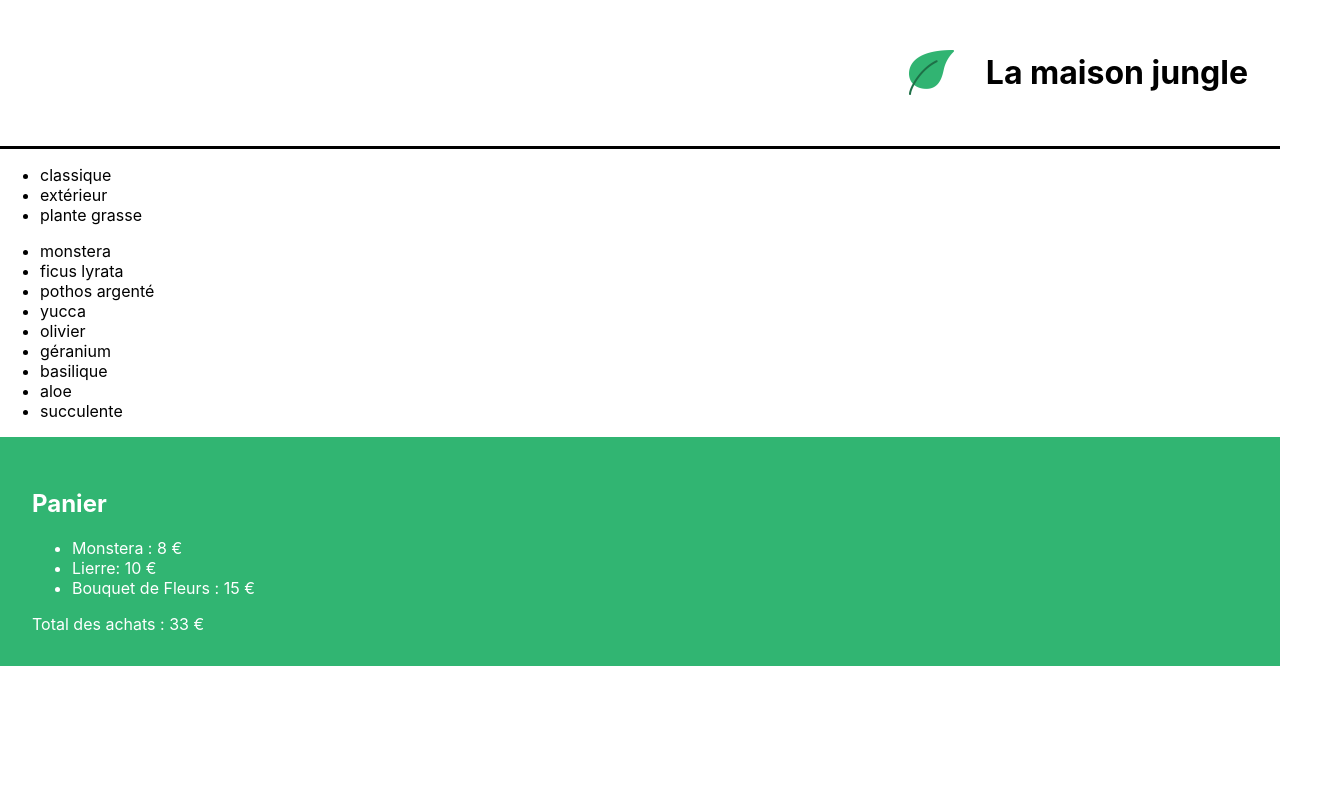
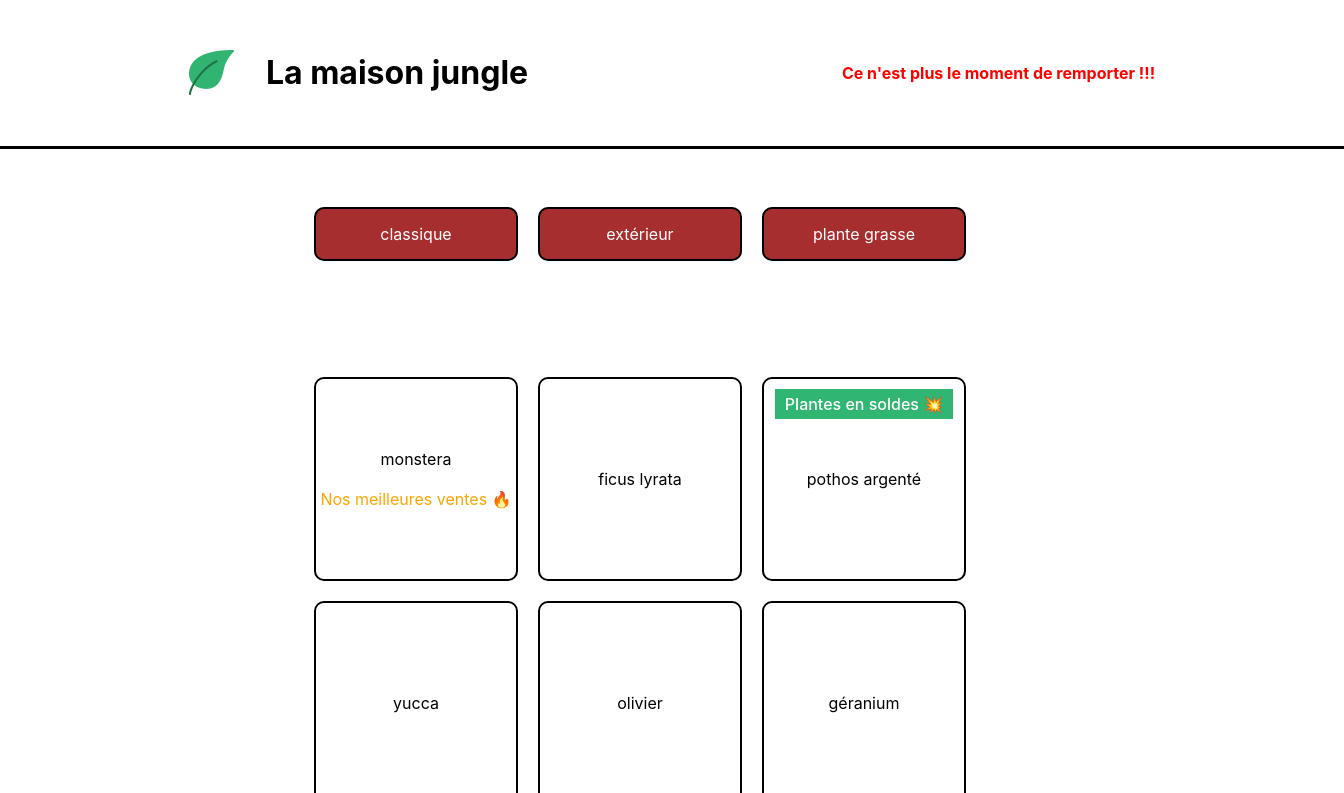
Before and after one commit to asonkes/Cours_React1_openclassRooms, a React (Create React App) app: page / in a window 1280 px wide. Shown: the top 793 px of the page, 1344 px wide, since content can reach past the window. Built offline with nearby package versions, Linux system fonts and the light colour scheme.

Commit message:
listes des conditions terminées + exercice fini et corrigé

```diff
--- a/src/components/Banner.js
+++ b/src/components/Banner.js
@@ -3,12 +3,20 @@
 /********************************/
 import '../styles/Banner.css';
 import logo from '../assets/logo.png';
+import '../components/Recommendation';
+import Recommendation from '../components/Recommendation';
 
 const Banner = () => {
+    const title = "La maison jungle";
+    /** On récupère le mois de l'année avec 'currentMonth' */
+
     return (
         <div className="lmj-banner">
-            <img src={logo} alt="la maison jungle" className='lmj-logo'></img>
-            <h1 className="lmj-title">La maison jungle</h1>
+            <div className='lmj-banner-row'>
+                <img src={logo} alt="la maison jungle" className='lmj-logo'></img>
+                <h1 className="lmj-title">{ title }</h1>
+            </div>
+            <Recommendation/>
         </div>
         )}
 
--- /dev/null
+++ b/src/components/Recommendation.js
@@ -0,0 +1,18 @@
+import '../styles/Recommendation.css';
+
+const Recommendation = () => {
+
+    const currentMonth = new Date().getMonth();
+    /** On a un booléen ici, qui correspond au printemps
+     * Raisonnement mois doit être PLUS GRAND QUE 2 ==> mois de MARS
+     * ET mois doit être PLUS PETIT QUE 5 (avant le mois de juin car il peut être = à 5) */
+    const isSpring = currentMonth >= 2 && currentMonth <= 5;
+
+    /** Ici on a utiliser un "if" mais on aurait pu utiliser un "switch" */
+    if(!isSpring) {
+        return (<p className="lmj-banner-text">Ce n'est plus le moment de remporter !!!</p>)
+    }
+    return (<p className="lmj-banner-text">C'est le printemps, rempotez ! 🌿</p>)
+}
+
+export default Recommendation;
--- a/src/components/SoppingList.js
+++ b/src/components/SoppingList.js
@@ -7,6 +7,8 @@
  * ==> on exécute le fichier
  * ==> On IMPORTE PAS LES DONNEES !!!
  */
+
+import '../styles/ShoppingList.css';
 import { plantList } from '../datas/plantList';
 
 /** Reduce( ) me permet de créer le nouveau tableau qui vient de la DB */
@@ -23,20 +25,23 @@ const categories = plantList.reduce((acc, plant) => {
         return acc.concat(plant.category);
     }
 }, []);
-
 /** ici on va ajouter le composant lui-même */
 /** Map() affiche le tableau */
 const ShoppingList = () => {
     return (
-        <div>
-            <ul>
+        <div className='lmj-shopping-list'>
+            <ul className='lmj-plant-list-category'>
                 {categories.map(cat =>
-                    <li key={cat}>{cat}</li>
+                    <li key={cat} className='lmj-plant-category'>{cat}</li>
                 )}
             </ul>
-            <ul>
+            <ul className='lmj-plant-list'>
                 { plantList.map(plant =>
-                    <li key={`${plant.id}`}>{plant.name}</li>
+                    <li key={`${plant.id}`} className='lmj-plant-item'>
+                        {plant.name}
+                        {plant.isBestSale && <span className='lmj-plant-bestSale'>Nos meilleures ventes 🔥</span>}
+                        {plant.isSpecialOffer ? <span className='lmj-plant-specialOffer'>Plantes en soldes 💥</span> : null}
+                    </li>
                 )}
             </ul>
         </div>
@@ -44,8 +49,3 @@ const ShoppingList = () => {
 }
 
 export default ShoppingList;
-
-/** Avec l'API
- * Cela donnera :
- * <li key={plant.id}>{plant.name}</li>
- */
--- a/src/datas/plantList.js
+++ b/src/datas/plantList.js
@@ -2,46 +2,64 @@ export const plantList = [
 	{
 		name: 'monstera',
 		category: 'classique',
-		id: '1ed'
+		id: '1ed',
+		isBestSale: true,
+		isSpecialOffer: false
 	},
 	{
 		name: 'ficus lyrata',
 		category: 'classique',
-		id: '2ab'
+		id: '2ab',
+		isBestSale: false,
+		isSpecialOffer: false
 	},
 	{
 		name: 'pothos argenté',
 		category: 'classique',
-		id: '3sd'
+		id: '3sd',
+		isBestSale: false,
+		isSpecialOffer: TransformStreamDefaultController
 	},
 	{
 		name: 'yucca',
 		category: 'classique',
-		id: '4kk'
+		id: '4kk',
+		isBestSale: false,
+		isSpecialOffer: false
 	},
 	{
 		name: 'olivier',
 		category: 'extérieur',
-		id: '5pl'
+		id: '5pl',
+		isBestSale: false,
+		isSpecialOffer: false
 	},
 	{
 		name: 'géranium',
 		category: 'extérieur',
-		id: '6uo'
+		id: '6uo',
+		isBestSale: false,
+		isSpecialOffer: false
 	},
 	{
 		name: 'basilique',
 		category: 'extérieur',
-		id: '7ie'
+		id: '7ie',
+		isBestSale: true,
+		isSpecialOffer: true
 	},
 	{
 		name: 'aloe',
 		category: 'plante grasse',
-		id: '8fp'
+		id: '8fp',
+		isBestSale: false,
+		isSpecialOffer: true
 	},
 	{
 		name: 'succulente',
 		category: 'plante grasse',
-		id: '9vn'
+		id: '9vn',
+		isBestSale: false,
+		isSpecialOffer: false
 	}
 ]
--- a/src/styles/Banner.css
+++ b/src/styles/Banner.css
@@ -1,13 +1,17 @@
 @import '../styles/Banner.css';
 
 .lmj-banner {
+	width: 100%;
+	display: flex;
+	justify-content: space-around;
 	color: black;
 	text-align: right;
 	padding: 32px;
 	border-bottom: solid 3px black;
-	display: flex;
-	justify-content: flex-end;
-	flex-direction: row;
+}
+
+.lmj-banner-row {
+	display: inline-flex;
 	align-items: center;
 }
 
--- /dev/null
+++ b/src/styles/Recommendation.css
@@ -0,0 +1,6 @@
+.lmj-banner-text {
+  color: red;
+  display: flex;
+  align-items: center;
+  font-weight: bold;
+}
--- /dev/null
+++ b/src/styles/ShoppingList.css
@@ -0,0 +1,74 @@
+.lmj-shopping-list {
+	display: flex;
+	flex-direction: column;
+	align-items: center;
+
+	.lmj-plant-list-category {
+		list-style-type: none;
+		padding: 32px;
+		display: flex;
+		justify-content: center;
+	}
+
+	.lmj-plant-category {
+		border: solid 2px black;
+		border-radius: 10px;
+		height: 50px;
+		width: 200px;
+		margin: 10px;
+		display: flex;
+		align-items: center;
+		justify-content: center;
+		flex-direction: column;
+		background-color: rgb(167, 46, 46);
+		color: white;
+	}
+}
+
+.lmj-plant-list {
+	list-style-type: none;
+	padding: 32px;
+	display: flex;
+	flex-wrap: wrap;
+	justify-content: center;
+	max-width: 800px;
+}
+
+.lmj-plant-item {
+	border: solid 2px black;
+	border-radius: 10px;
+	height: 200px;
+	width: 200px;
+	margin: 10px;
+	display: flex;
+	align-items: center;
+	justify-content: center;
+	flex-direction: column;
+	position: relative;
+
+	.lmj-plant-bestSale {
+		padding-top: 20px;
+		color: orange;
+	}
+
+	.lmj-plant-specialOffer {
+		position: absolute;
+		top: 10px;
+		font-weight: 500;
+		color: white;
+		padding: 5px 10px;
+		background-color: #31b572;
+	}
+}
+
+
+
+.lmj-sales {
+	position: absolute;
+	right: 0px;
+	top: 10px;
+	font-weight: 500;
+	color: white;
+	padding: 5px 10px;
+	background-color: #31b572;
+}
```
